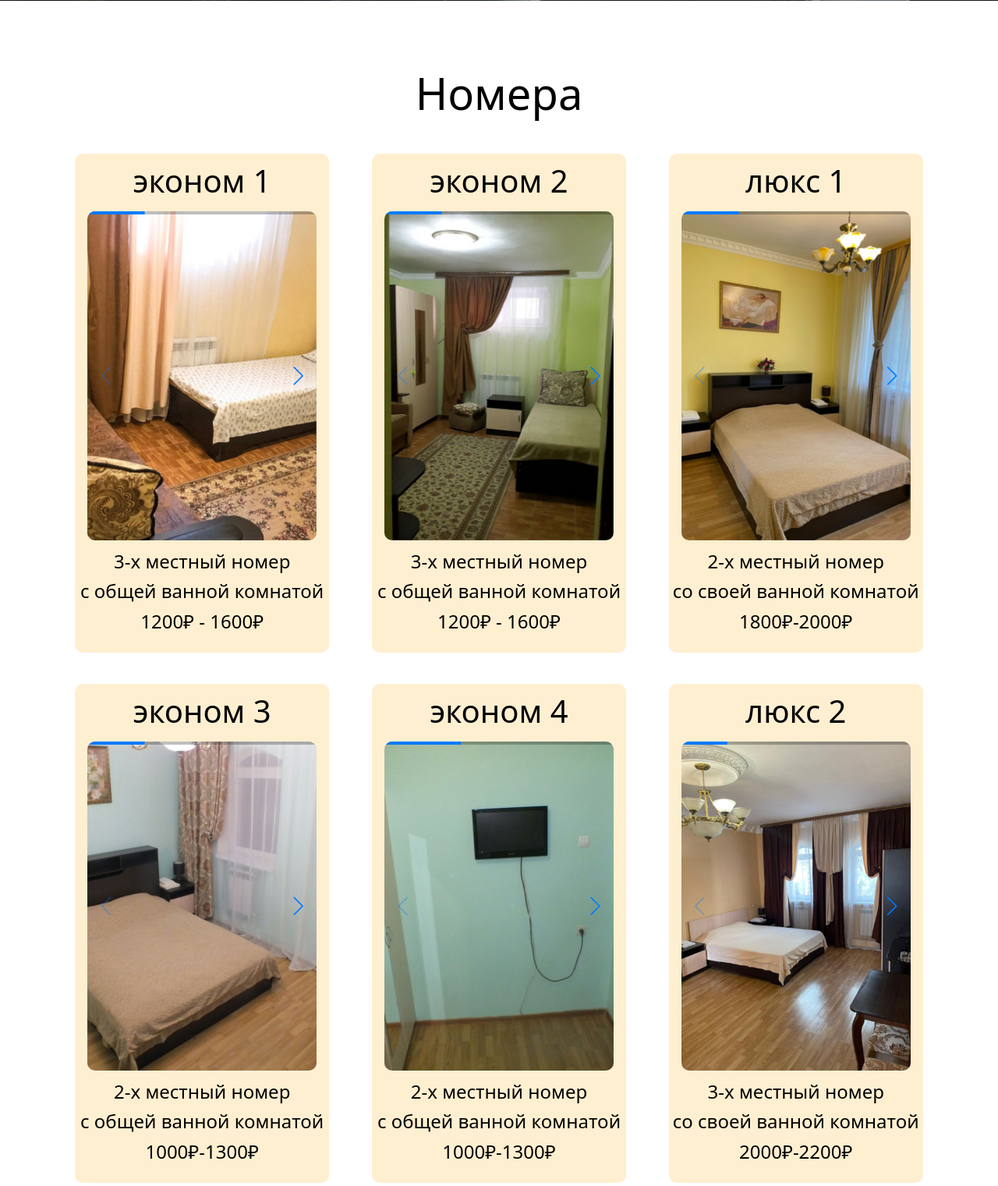
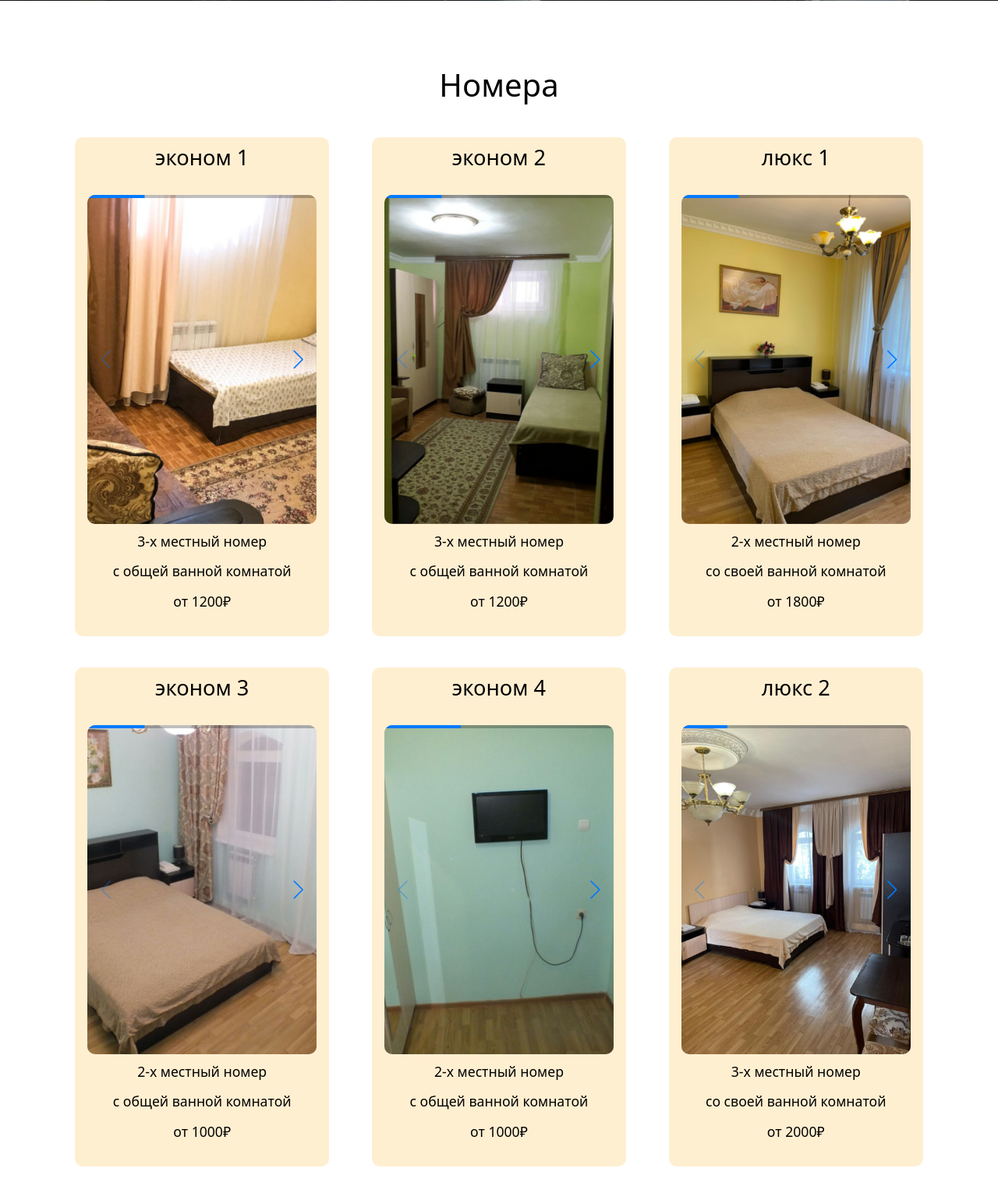
Before and after one commit to samiroutka/hotelAlla, a Django app: page / in a window 1280 px wide. Shown: the part 399-1920 px from the top of the page at 78% size. Run offline with Django 4.2, Linux system fonts and the light colour scheme; style sheets or scripts are compiled from the project's sources; some libraries are stand-ins or nearby versions.

Commit message:
commit 19

```diff
--- a/main/static/css/index_pc.css
+++ b/main/static/css/index_pc.css
@@ -19,23 +19,20 @@
 
   .numbers .title {
     margin: 10vh 0 5vh 0;
-    text-align: center;
-    font-size: 3.5em; }
+    text-align: center; }
   .numbers .rooms .room__title {
-    font-size: 2.5em; }
+    font-size: 1.7em; }
   .numbers .room .room__description {
-    font-size: 1.5em; }
+    font-size: 1.1em; }
 
   .places {
     padding: 2vh 0; }
     .places .title {
       margin: 5vh 0;
-      text-align: center;
-      font-size: 3.5em; }
+      text-align: center; }
     .places .description {
       margin-top: 10vh;
-      flex-direction: row;
-      font-size: 30px; }
+      flex-direction: row; }
       .places .description .description__block {
         box-sizing: border-box;
         padding: 0 3vh; }
--- a/main/static/css/index_pc.scss
+++ b/main/static/css/index_pc.scss
@@ -5,7 +5,6 @@
 
 header{
   height: 50vh;
-
   .name{
     .title{
       width: 85%;
@@ -23,7 +22,6 @@ header{
 
     text-align: end;
     font-size: 1em;
-
     *{
       margin: 0;
     }
@@ -37,17 +35,15 @@ header{
     margin: 10vh 0 5vh 0;
 
     text-align: center;
-    font-size: 3.5em;
   }
-
   .rooms{
     .room__title{
-      font-size: 2.5em;
+      font-size: 1.7em;
     }
   }
   .room{
     .room__description{
-      font-size: 1.5em;
+      font-size: 1.1em;
     }
   }
 }
@@ -56,19 +52,14 @@ header{
 
 .places{
   padding: 2vh 0;
-
   .title{
     margin: 5vh 0;
 
     text-align: center;
-    font-size: 3.5em;
   }
   .description{
     margin-top: 10vh;
     flex-direction: row;
-
-    font-size: 30px;
-
     .description__block{
       box-sizing: border-box;
       padding: 0 3vh;
@@ -89,7 +80,6 @@ header{
   }
   .booking__dates{
     width: 30%;
-
     input{
       font-size: 1.6em;
     }
--- a/main/static/css/index_tablet.css
+++ b/main/static/css/index_tablet.css
@@ -15,7 +15,7 @@
     header .name .title {
       width: 85%;
       text-align: start;
-      font-size: 4vw; }
+      font-size: 1em; }
   header .info {
     margin: 0 auto;
     position: absolute;
@@ -24,12 +24,13 @@
     z-index: 2;
     width: 40%;
     text-align: end;
-    font-size: 1em; }
+    font-size: .7em; }
     header .info * {
       margin: 0; }
 
   .numbers .title {
-    margin: 3vw 0; }
+    margin: 3vw 0;
+    font-size: 2.5em; }
   .numbers .rooms {
     display: flex;
     justify-content: space-evenly;
@@ -37,7 +38,7 @@
     gap: 5%; }
     .numbers .rooms .room__title {
       padding: 2% 0;
-      font-size: 1.8em; }
+      font-size: 1.5em; }
   .numbers .room {
     width: 30%;
     height: 80vh; }
@@ -48,7 +49,8 @@
     padding: 1vw 0;
     padding-bottom: 3vw; }
     .places .title {
-      margin: 2vw 0; }
+      margin: 2vw 0;
+      font-size: 2.5em; }
     .places .slider {
       margin: 0 auto;
       width: 80%;
@@ -56,7 +58,8 @@
       border-radius: 20px/20px; }
     .places .description {
       margin-top: 10vh;
-      flex-direction: row; }
+      flex-direction: row;
+      font-size: 1em; }
       .places .description .description__block {
         box-sizing: border-box;
         padding: 0 3vh; }
--- a/main/static/css/index_tablet.scss
+++ b/main/static/css/index_tablet.scss
@@ -1,4 +1,8 @@
 @media (min-width: 665px) {
+
+$titleSize: 2.5em;
+
+// ----------------------
 
 header{
   .name{
@@ -18,7 +22,7 @@ header{
     .title{
       width: 85%;
       text-align: start;
-      font-size: 4vw;
+      font-size: 1em;
     }
   }
   .info{
@@ -30,7 +34,7 @@ header{
     width: 40%;
 
     text-align: end;
-    font-size: 1em;
+    font-size: .7em;
 
     *{
       margin: 0;
@@ -43,6 +47,8 @@ header{
 .numbers{
   .title{
     margin: 3vw 0;
+
+    font-size: $titleSize;
   }
   .rooms{
     display: flex;
@@ -53,7 +59,7 @@ header{
     .room__title{
       padding: 2% 0;
 
-      font-size: 1.8em;
+      font-size: 1.5em;
     }
   }
   .room{
@@ -74,6 +80,8 @@ header{
 
   .title{
     margin: 2vw 0;
+
+    font-size: $titleSize;
   }
   .slider{
     margin: 0 auto;
@@ -85,6 +93,8 @@ header{
   .description{
     margin-top: 10vh;
     flex-direction: row;
+
+    font-size: 1em;
 
     .description__block{
       box-sizing: border-box;
--- a/main/templates/index.html
+++ b/main/templates/index.html
@@ -65,7 +65,7 @@
       </div>
       <p class="room__description">3-х местный номер</p>
       <p class="room__description">с общей ванной комнатой</p>
-      <p class="room__description">1200₽ - 1600₽</p>
+      <p class="room__description">от 1200₽</p>
     </div>
     <div class="room">
       <p class="room__title">эконом 2</p>
@@ -82,7 +82,7 @@
       </div>
       <p class="room__description">3-х местный номер</p>
       <p class="room__description">с общей ванной комнатой</p>
-      <p class="room__description">1200₽ - 1600₽</p>
+      <p class="room__description">от 1200₽</p>
     </div>
     <div class="room">
       <p class="room__title">люкс 1</p>
@@ -99,7 +99,7 @@
       </div>
       <p class="room__description">2-х местный номер</p>
       <p class="room__description">со своей ванной комнатой</p>
-      <p class="room__description">1800₽-2000₽</p>
+      <p class="room__description">от 1800₽</p>
     </div>
     <div class="room">
       <p class="room__title">эконом 3</p>
@@ -116,7 +116,7 @@
       </div>
       <p class="room__description">2-х местный номер</p>
       <p class="room__description">с общей ванной комнатой</p>
-      <p class="room__description">1000₽-1300₽</p>
+      <p class="room__description">от 1000₽</p>
     </div>
     <div class="room">
       <p class="room__title">эконом 4</p>
@@ -132,7 +132,7 @@
       </div>
       <p class="room__description">2-х местный номер</p>
       <p class="room__description">с общей ванной комнатой</p>
-      <p class="room__description">1000₽-1300₽</p>
+      <p class="room__description">от 1000₽</p>
     </div>
     <div class="room">
       <p class="room__title">люкс 2</p>
@@ -150,7 +150,7 @@
       </div>
       <p class="room__description">3-х местный номер</p>
       <p class="room__description">со своей ванной комнатой</p>
-      <p class="room__description">2000₽-2200₽</p>
+      <p class="room__description">от 2000₽</p>
     </div>
     <div class="room">
       <p class="room__title">мансарда 1</p>
@@ -167,7 +167,7 @@
       </div>
       <p class="room__description">2-х местный номер</p>
       <p class="room__description">с общей ванной комнатой</p>
-      <p class="room__description">1000₽-1300₽</p>
+      <p class="room__description">от 1000₽</p>
     </div>
     <div class="room">
       <p class="room__title">мансарда 2</p>
@@ -186,7 +186,7 @@
       </div>
       <p class="room__description">3-х местный номер</p>
       <p class="room__description">с общей ванной комнатой</p>
-      <p class="room__description">1200₽-1600₽</p>
+      <p class="room__description">от 1200₽</p>
     </div>
   </div>
 </main>
```
